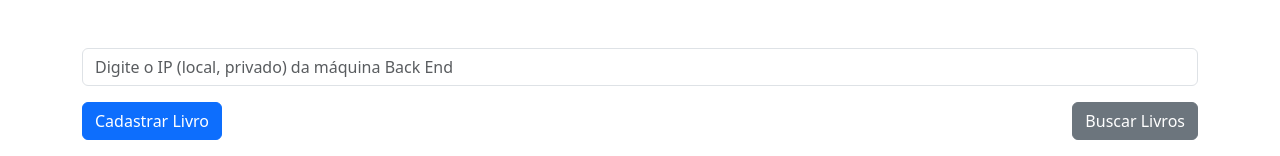
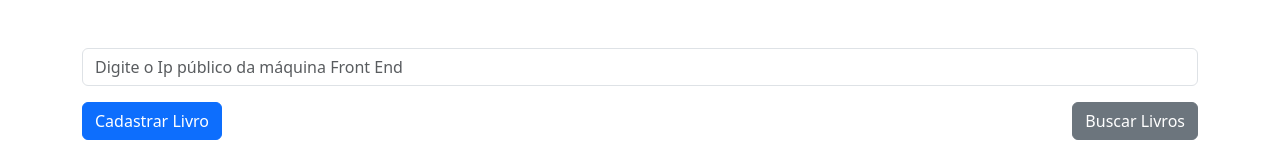
Before and after one commit to professorbossini/pessoal_aws_frontend_livros_elb_ec2_vpc_subnets, a React (Create React App) app: page / in a window 1280 px wide. Shown: the top 156 px of the page. Built offline with nearby package versions, Linux system fonts and the light colour scheme.

Commit message:
url hint changed

```diff
--- a/src/App.js
+++ b/src/App.js
@@ -34,7 +34,7 @@ function App() {
     <div className="container mt-5">
       <input
         className="form-control"
-        placeholder="Digite o IP (local, privado) da máquina Back End"
+        placeholder="Digite o Ip público da máquina Front End"
         value={backendUrl}
         onChange={e => setBackendUrl(e.target.value)}
       />
```
